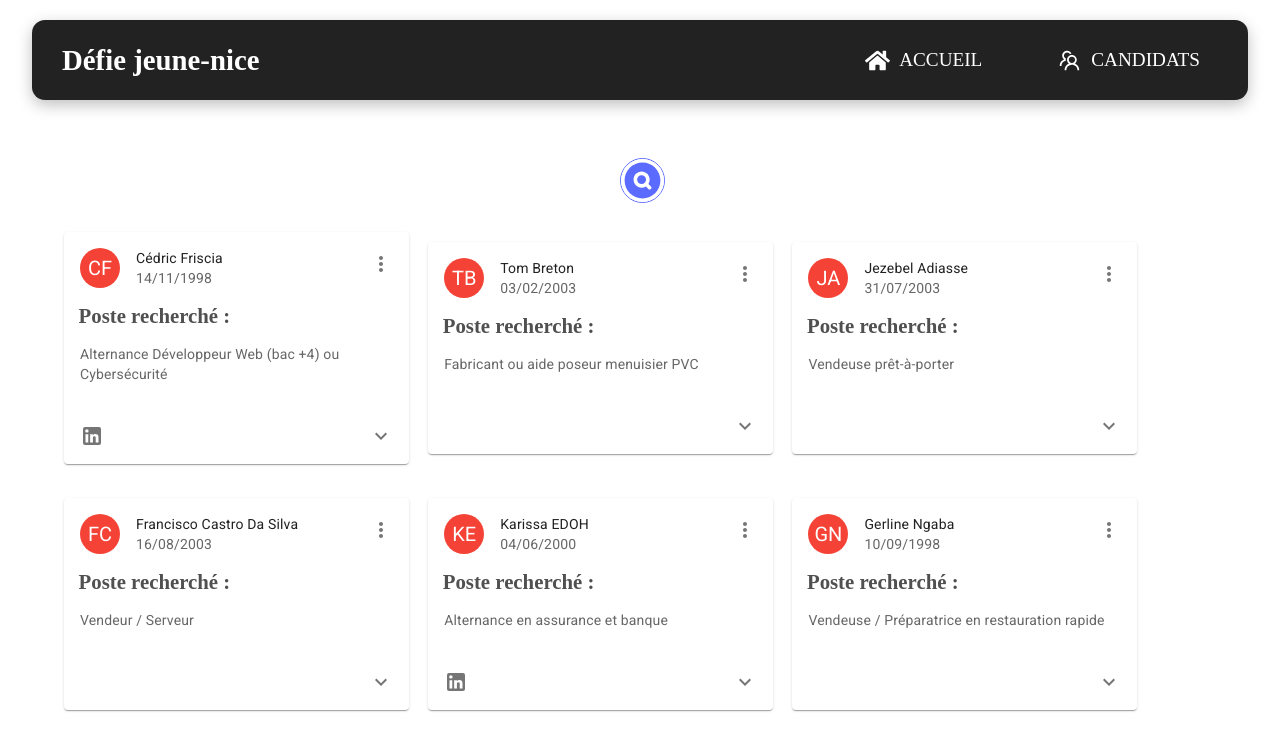
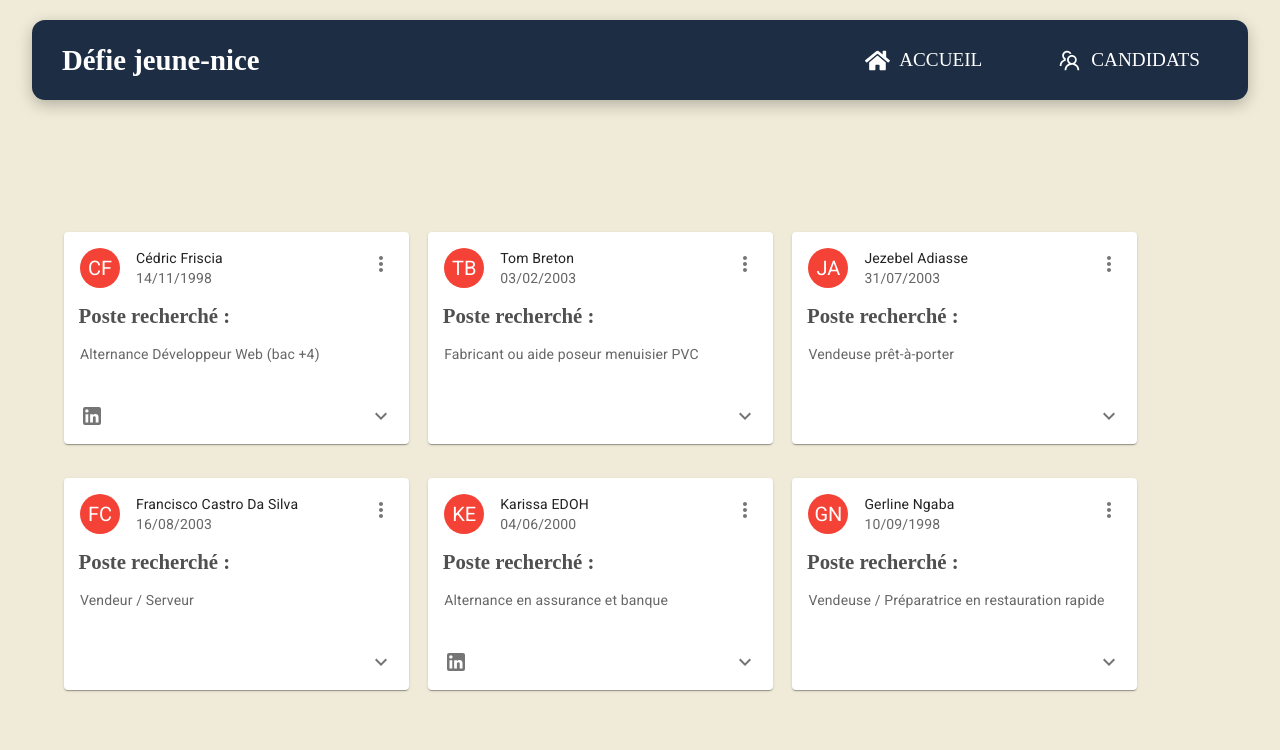
Before and after one commit to CedricFriscia/Defie-jeune, a React (Vite) app: page /candidats in a window 1280 px wide. Shown: the top 750 px of the page. Built offline with nearby package versions, Linux system fonts and the light colour scheme.

Commit message:
change css

```diff
--- a/public/candidats.json
+++ b/public/candidats.json
@@ -4,7 +4,7 @@
       "id": 1,
       "nom": "Friscia",
       "prenom": "Cédric",
-      "recherche": "Alternance Développeur Web (bac +4) ou Cybersécurité",
+      "recherche": "Alternance Développeur Web (bac +4)",
       "anniversaire": "14/11/1998",
       "linkedin": "https://www.linkedin.com/in/cedricfriscia/",
       "description": "Passionné par le développement web, je suis actuellement à la recherche d'une opportunité d'alternance en bac +4 pour poursuivre ma progression. Mon objectif est d'acquérir de nouvelles connaissances et compétences que je pourrai appliquer au sein d'une entreprise."
--- a/src/Components/Nav/styles.scss
+++ b/src/Components/Nav/styles.scss
@@ -9,7 +9,7 @@
 
   border-radius: 13px;
 
-   background-color: #222;
+  background-color: #1d2d44;
   box-shadow: 0 5px 15px rgba(0, 0, 0, 0.25);
 
   position: fixed;
@@ -56,14 +56,6 @@
     color: #fff;
     text-transform: uppercase;
   }
-
-   // &__home:hover {
-   //    background-color: red;
-   // }
-
-   // &__candidat:hover {
-   //    background-color: red;
-   // }
 
   &__icons {
     display: none;
--- a/src/Pages/Jeune/styles.scss
+++ b/src/Pages/Jeune/styles.scss
@@ -1,12 +1,14 @@
 .jeune {
   width: 100vw;
-   height: 100vh;
+  height: 100vw;
 
   display: flex;
   align-items: center;
   flex-direction: column;
 
-   margin-top: 8em;
+  background-color: #f0ebd8;
+
+  padding-top: 8em;
 
   &__button {
     --color: #0077ff;
@@ -34,7 +36,7 @@
     background: var(--color);
     width: 150px;
     height: 200px;
-      z-index: -1;
+    z-index: 0;
     border-radius: 50%;
   }
   &__button:hover {
--- a/src/Pages/Landing/Landing.jsx
+++ b/src/Pages/Landing/Landing.jsx
@@ -6,67 +6,66 @@
 
 const Landing = () => {
   return (
-      <div className='landing'>
-         <section className='landing__présentation'>
-            <h2 className='landing__titles'>Des entretiens inversé !</h2>
+    <div className="landing">
+      <section className="landing__présentation">
+        <h2 className="landing__titles">Des entretiens inversé !</h2>
         <p>
-               Les candidats font passer un entretien aux entreprises. Au lieu
-               de se contenter de répondre aux questions des recruteurs, les
-               candidats prennent l'initiative de poser des questions
-               pertinentes et approfondies aux représentants de l'entreprise.
+          Les candidats font passer un entretien aux entreprises. Au lieu de se
+          contenter de répondre aux questions des recruteurs, les candidats
+          prennent l'initiative de poser des questions pertinentes et
+          approfondies aux représentants de l'entreprise.
         </p>
         <img
-               src='https://42f2671d685f51e10fc6-b9fcecea3e50b3b59bdc28dead054ebc.ssl.cf5.rackcdn.com/illustrations/Meeting_re_i53h.svg'
-               alt='ilustation meeting'
+          src="https://42f2671d685f51e10fc6-b9fcecea3e50b3b59bdc28dead054ebc.ssl.cf5.rackcdn.com/illustrations/Meeting_re_i53h.svg"
+          alt="ilustation meeting"
         />
       </section>
 
-         <section className='landing__événements'>
-            <h2 className='landing__titles'>
-               Des animations, un espace détente, et bien sûr des jeunes à
-               recruter.
+      <section className="landing__événements">
+        <h2 className="landing__titles">
+          Des animations, un espace détente, et bien sûr des jeunes à recruter.
         </h2>
         <img
-               src='https://pbs.twimg.com/media/FGuRXB5XwAULo0V.jpg'
-               alt='Campus sud des métier'
+          src="https://pbs.twimg.com/media/FGuRXB5XwAULo0V.jpg"
+          alt="Campus sud des métier"
         />
       </section>
 
-         <section className='landing__campus'>
-            <h2 className='landing__titles'>
+      <section className="landing__campus">
+        <h2 className="landing__titles">
           Rendez-vous le 7 décembre de 9h à 12h au campus sud des métiers !
         </h2>
         <p>13 Av. Simone Veil, 06200 Nice </p>
 
         <img
-               src='https://fyooyzbm.filerobot.com/v7/NIC10Q525_DM_INAUGURA+%2827844562%29-TfBUZuD2.jpg?vh=6c1c4b&ci_seal=b4a143fc05&w=1280&h=746&gravity=auto&func=crop'
-               alt='Campus sud des métier'
+          src="https://fyooyzbm.filerobot.com/v7/NIC10Q525_DM_INAUGURA+%2827844562%29-TfBUZuD2.jpg?vh=6c1c4b&ci_seal=b4a143fc05&w=1280&h=746&gravity=auto&func=crop"
+          alt="Campus sud des métier"
         />
       </section>
-         <section className='landing__sponsor'>
-            <h2 className='landing__titles'>Avec la participation de :</h2>
+      <section className="landing__sponsor">
+        <h2 className="landing__titles">Avec la participation de :</h2>
 
-            <div className='logo__container'>
+        <div className="logo__container">
           <img
-                  className='logo'
-                  src='https://upload.wikimedia.org/wikipedia/fr/c/c0/Logo_P%C3%B4le_Emploi_2008.svg'
-                  alt='Logo pole emploi'
+            className="logo"
+            src="https://upload.wikimedia.org/wikipedia/fr/c/c0/Logo_P%C3%B4le_Emploi_2008.svg"
+            alt="Logo pole emploi"
           />
           <img
-                  className='logo'
-                  src='https://www.campussuddesmetiers.com/wp-content/uploads/2021/03/logo.png'
-                  alt='Logo campus sud métiers'
+            className="logo"
+            src="https://www.campussuddesmetiers.com/wp-content/uploads/2021/03/logo.png"
+            alt="Logo campus sud métiers"
           />
           <img
-                  className='logo'
-                  src='https://www.actu-juridique.fr/app/uploads/2022/09/panorama-cuisine-mode-d-emploi-s-2f8b77c3771e4a14ac6f7603755490db.jpg'
-                  alt='Logo cuisine mode emploi'
+            className="logo"
+            src="https://www.cuisinemodemplois.com/wp-content/themes/cme/assets/img/logo-intro.png"
+            alt="Logo cuisine mode emploi"
           />
         </div>
       </section>
 
       <footer>
-            <section className='landing__footer'>
+        <section className="landing__footer">
           <CopyrightIcon sx={{ fontSize: 50 }} />
           <p>2023 Copyright : Defie jeune-nice</p>
           <p>Tous droits réservés</p>
--- a/src/Pages/Landing/styles.scss
+++ b/src/Pages/Landing/styles.scss
@@ -6,18 +6,21 @@
   justify-content: center;
   align-items: center;
 
+  background-color: #f0ebd8;
+
   text-align: center;
 
-   margin-top: 8em;
+  padding-top: 8em;
 
   p {
     font-weight: 400;
     font-size: 1.3rem;
     margin: 1.1rem;
+    color: #0d1321;
   }
 
   &__titles {
-      color: #284b63;
+    color: #0d1321;
 
     font-family: "Roboto", sans-serif;
     font-size: 2rem;
```
Also changed, not shown: src/App.jsx (+4 -4 lines). Lines whose indentation alone changed are shown as unchanged.
